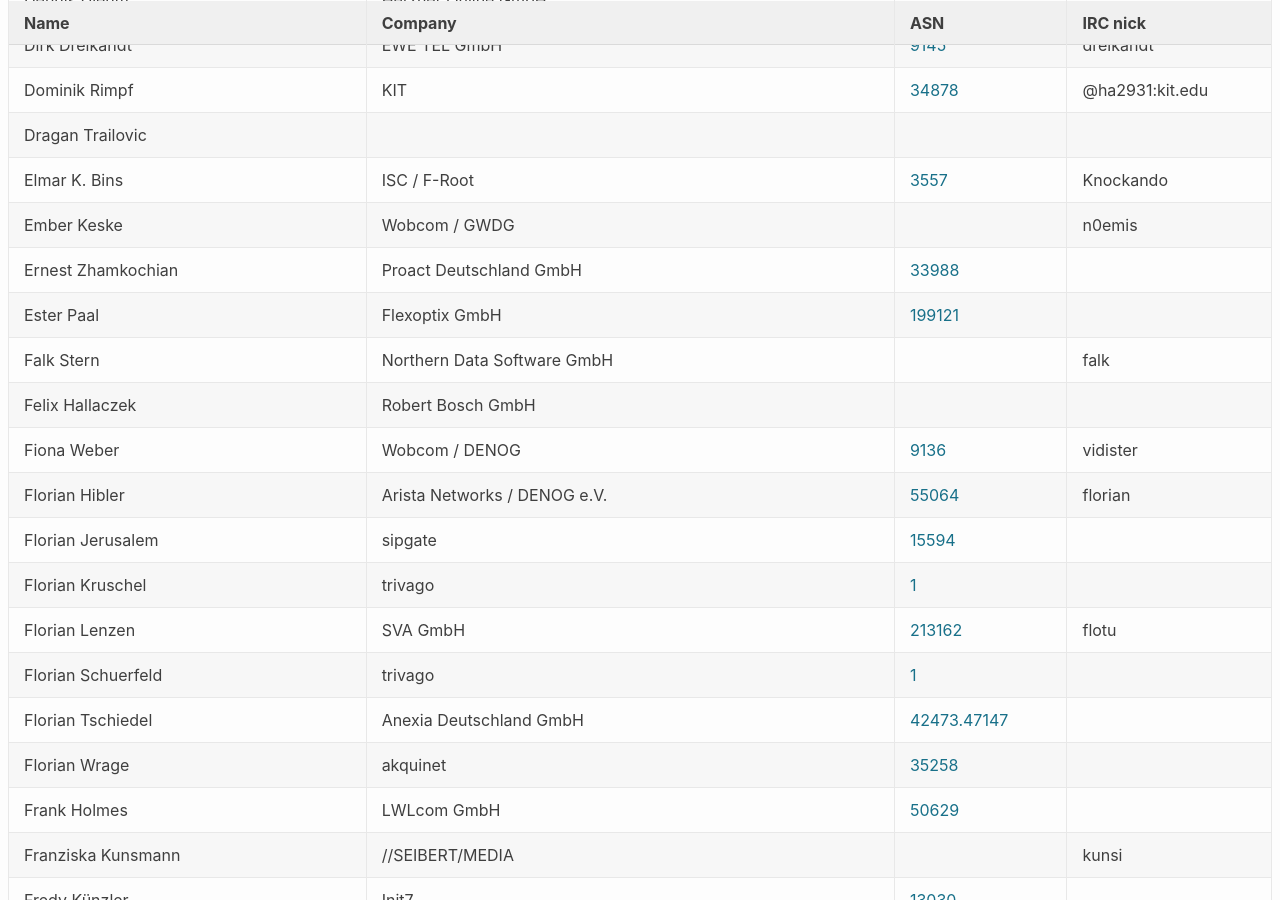
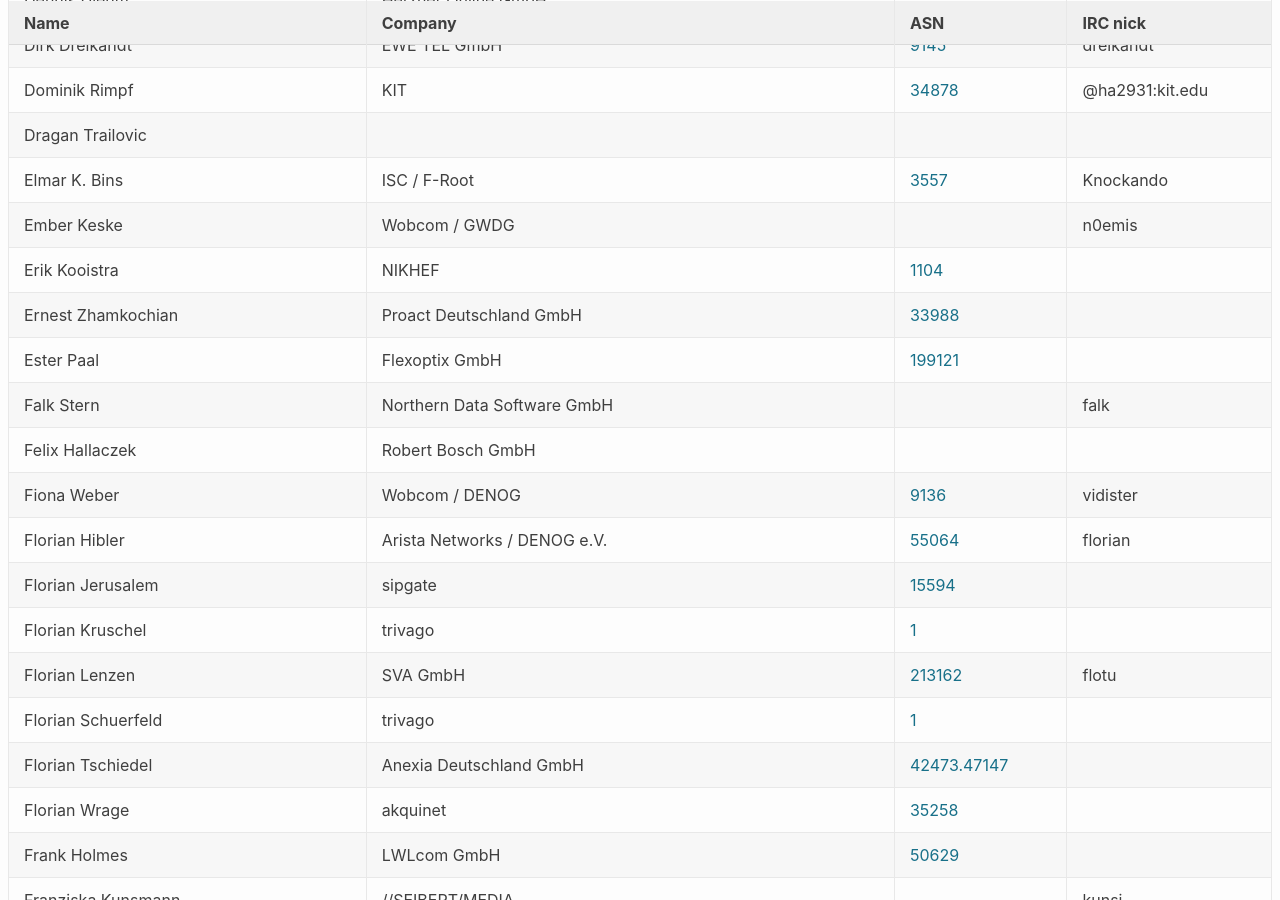
Before and after one commit to denog/pretix-attendeelist, a Jekyll site: the page built from denog14/index.md, in a window 1280 px wide and 900 px high, scrolled down 1909 px. Built offline with Jekyll 4.4.1, drawn with Linux system fonts in a browser that asks for light colours.

Commit message:
Latest data: Tue Oct 18 18:57:44 UTC 2022

```diff
--- a/_data/attendees_denog14_onsite.json
+++ b/_data/attendees_denog14_onsite.json
@@ -262,6 +262,12 @@
     "company": "Wobcom / GWDG",
     "irc": "n0emis",
     "asn": null
+  },
+  {
+    "name": "Erik Kooistra",
+    "company": "NIKHEF",
+    "irc": null,
+    "asn": "1104"
   },
   {
     "name": "Ernest Zhamkochian",
```
